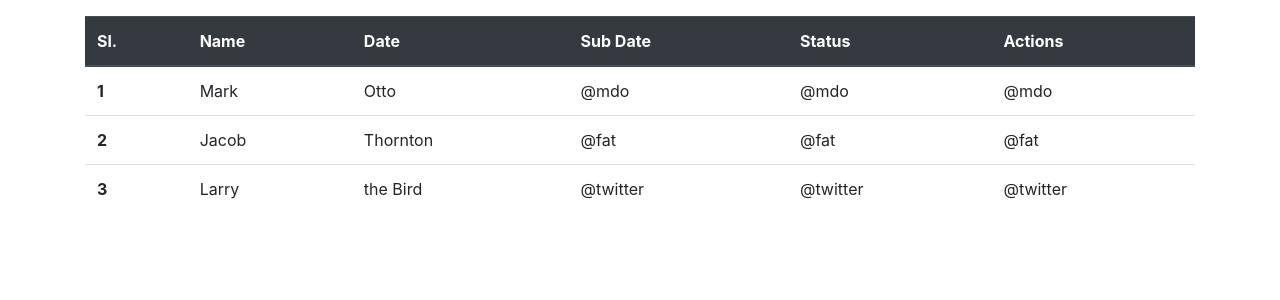
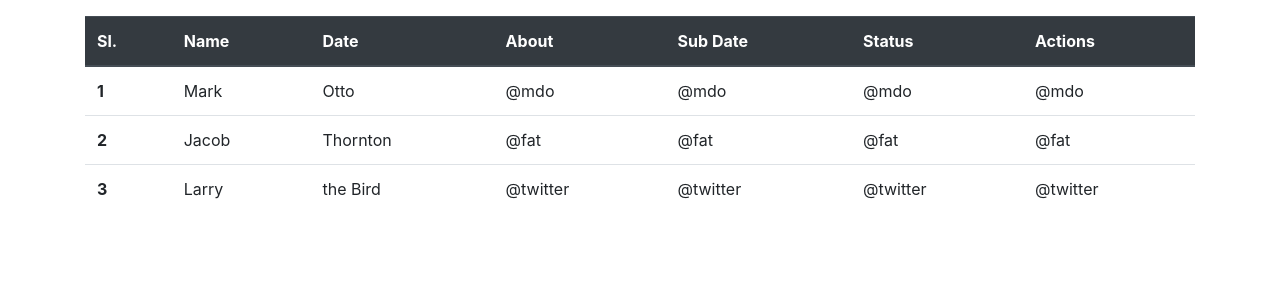
Before and after one commit to d-shaktiranjan/WebifyTask, a Django app: page / in a window 1280 px wide. Shown: the part 56-356 px from the top of the page. Run offline with Django 3.2, Linux system fonts and the light colour scheme.

Commit message:
about th added

```diff
--- a/templates/index.html
+++ b/templates/index.html
@@ -30,6 +30,7 @@
                     <th scope="col">Sl.</th>
                     <th scope="col">Name</th>
                     <th scope="col">Date</th>
+                    <th scope="col">About</th>
                     <th scope="col">Sub Date</th>
                     <th scope="col">Status</th>
                     <th scope="col">Actions</th>
@@ -43,6 +44,7 @@
                     <td>@mdo</td>
                     <td>@mdo</td>
                     <td>@mdo</td>
+                    <td>@mdo</td>
                 </tr>
                 <tr>
                     <th scope="row">2</th>
@@ -51,11 +53,13 @@
                     <td>@fat</td>
                     <td>@fat</td>
                     <td>@fat</td>
+                    <td>@fat</td>
                 </tr>
                 <tr>
                     <th scope="row">3</th>
                     <td>Larry</td>
                     <td>the Bird</td>
+                    <td>@twitter</td>
                     <td>@twitter</td>
                     <td>@twitter</td>
                     <td>@twitter</td>
```
